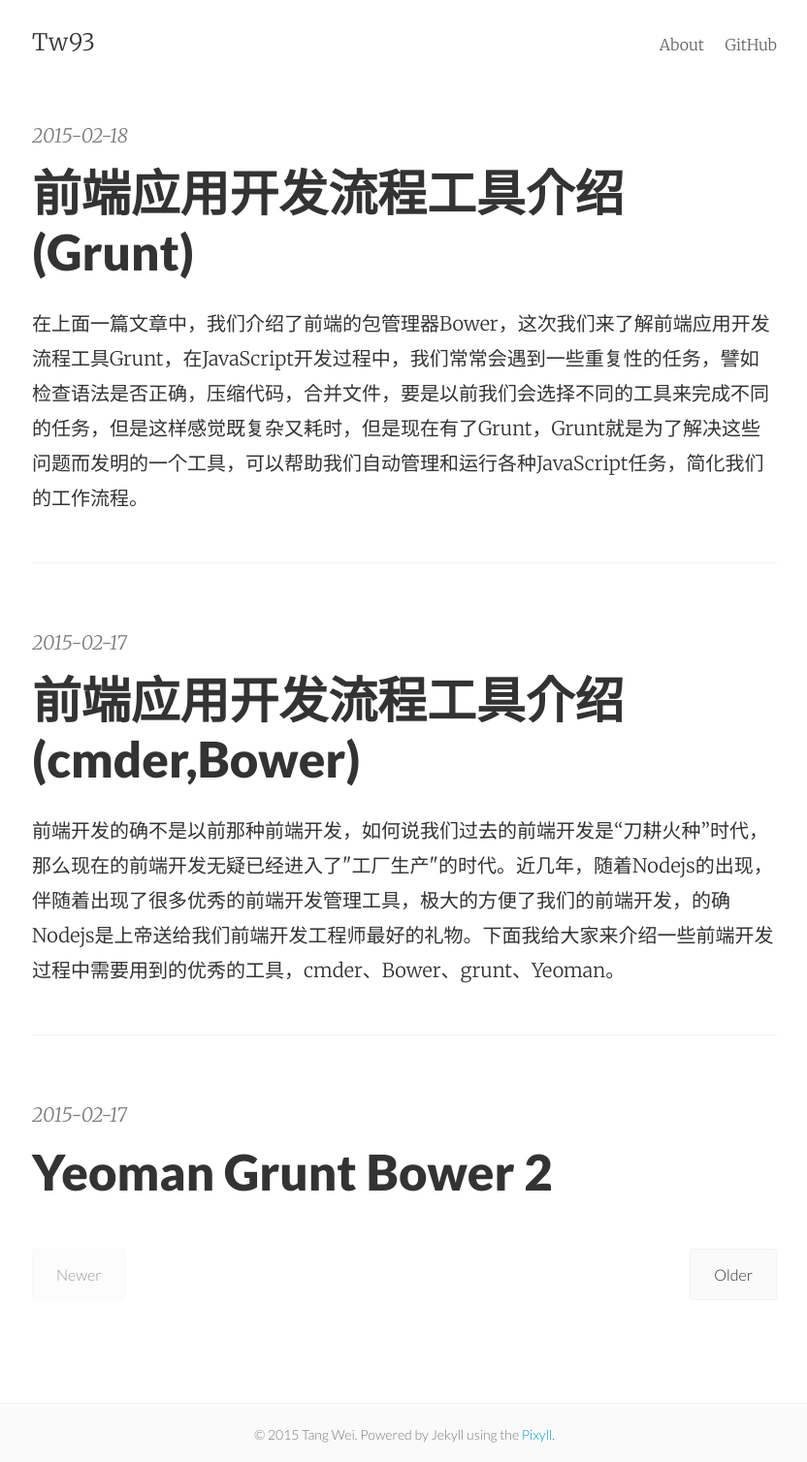
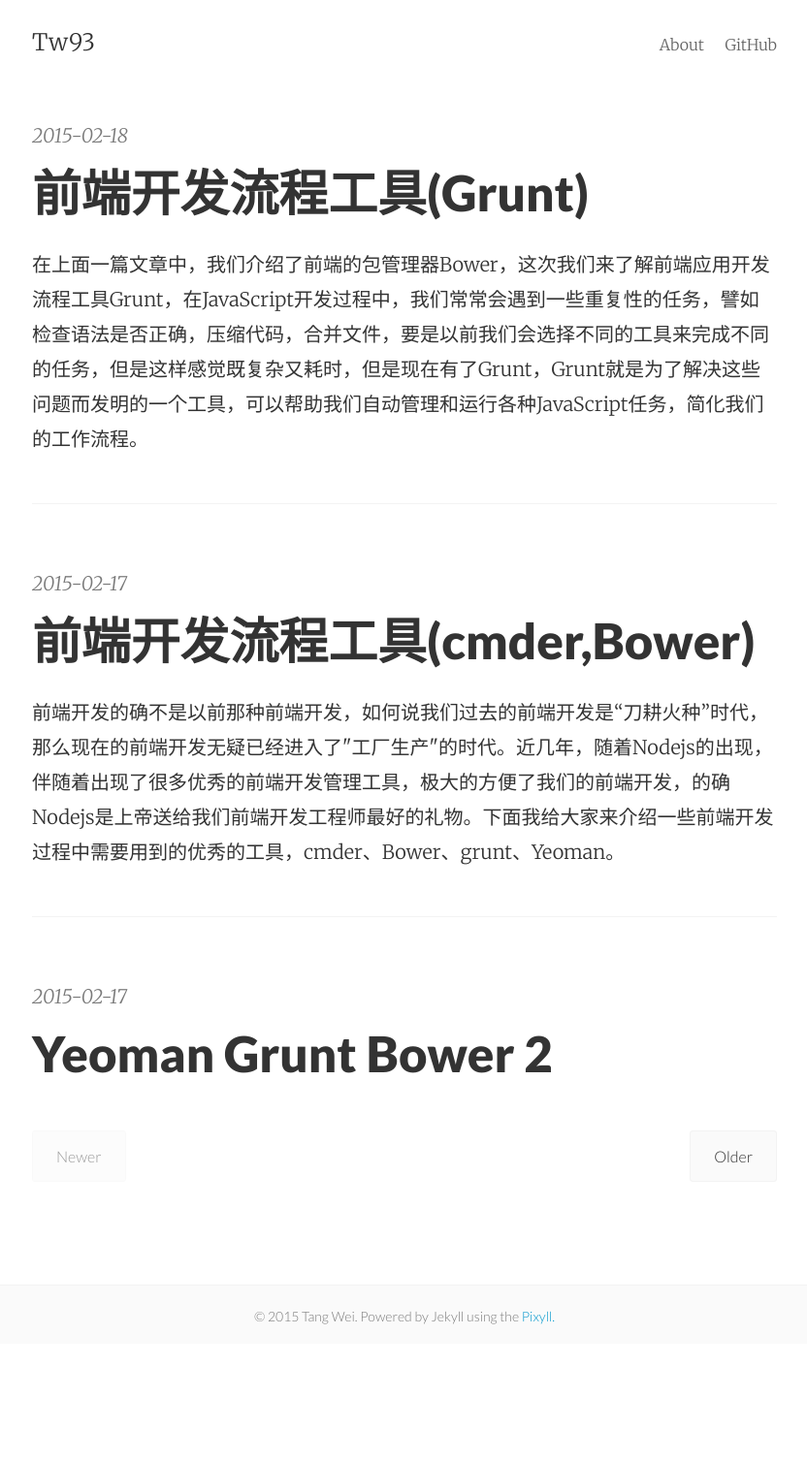
Before and after one commit to tw93/tw93.github.io, a Jekyll site: the page built from index.html, in a window 1280 px wide. Shown: the whole page at 97% size, without its empty margins (223-1055 px from the left). Built offline with Jekyll 4.4.1, drawn with Linux system fonts in a browser that asks for light colours; the list of posts is cut into pages by our own code; after the commit the page ends 1386 px from its top, so only the background shows below that.

Commit message:
修改了标题

```diff
--- a/_posts/2015-02-17-yeoman-grunt-bower-1.md
+++ b/_posts/2015-02-17-yeoman-grunt-bower-1.md
@@ -1,6 +1,6 @@
 ---
 layout:     post
-title:      前端应用开发流程工具介绍(cmder,Bower)
+title:      前端开发流程工具(cmder,Bower)
 date:       2015-02-17 21:47:29
 summary:    前端开发的确不是以前那种前端开发，如何说我们过去的前端开发是“刀耕火种”时代，那么现在的前端开发无疑已经进入了"工厂生产"的时代。近几年，随着Nodejs的出现，伴随着出现了很多优秀的前端开发管理工具，极大的方便了我们的前端开发，的确Nodejs是上帝送给我们前端开发工程师最好的礼物。下面我给大家来介绍一些前端开发过程中需要用到的优秀的工具，cmder、Bower、grunt、Yeoman。
 categories: 我的前端总结分享
--- a/_posts/2015-02-17-yeoman-grunt-bower-2.md
+++ b/_posts/2015-02-17-yeoman-grunt-bower-2.md
@@ -1,6 +1,6 @@
 ---
 layout:     post
-title:      前端应用开发流程工具介绍(Grunt)
+title:      前端开发流程工具(Grunt)
 date:       2015-02-18 21:47:29
 summary:    在上面一篇文章中，我们介绍了前端的包管理器Bower，这次我们来了解前端应用开发流程工具Grunt，在JavaScript开发过程中，我们常常会遇到一些重复性的任务，譬如检查语法是否正确，压缩代码，合并文件，要是以前我们会选择不同的工具来完成不同的任务，但是这样感觉既复杂又耗时，但是现在有了Grunt，Grunt就是为了解决这些问题而发明的一个工具，可以帮助我们自动管理和运行各种JavaScript任务，简化我们的工作流程。
 categories: 我的前端总结分享
```
